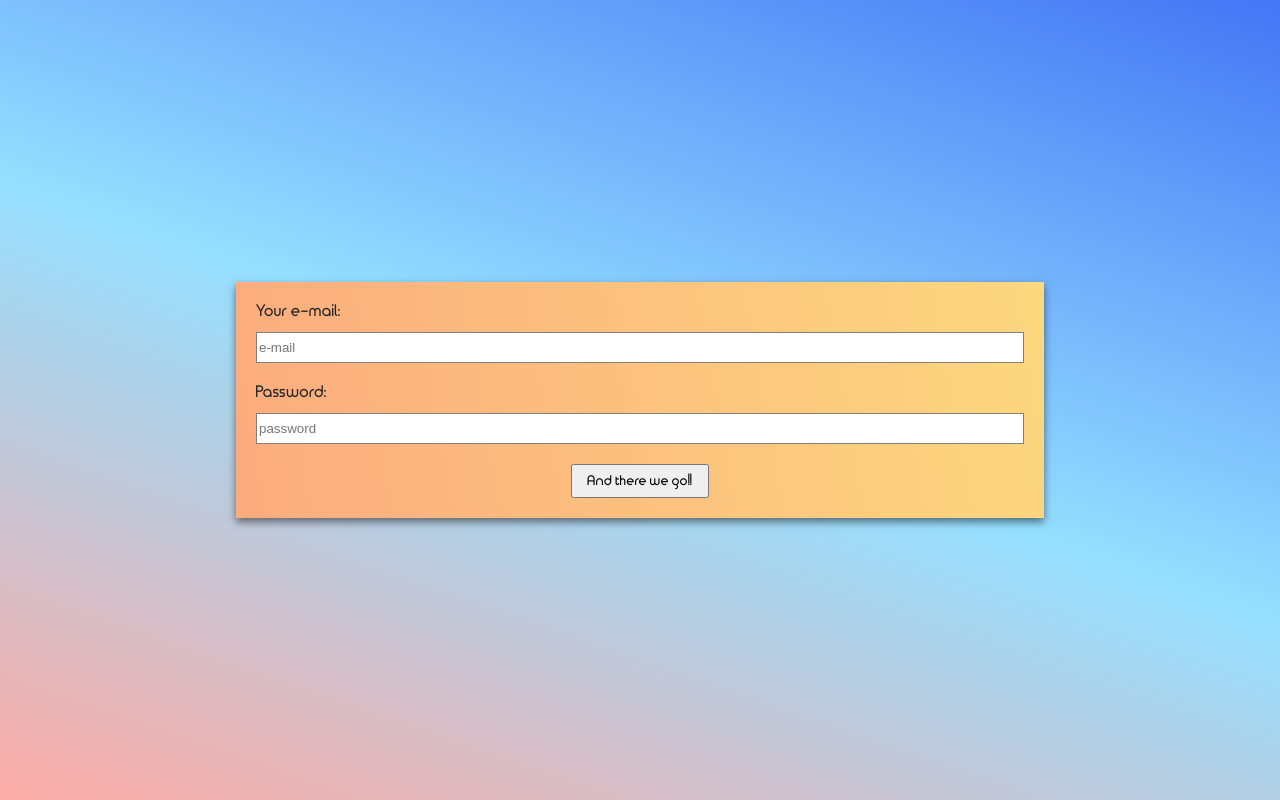
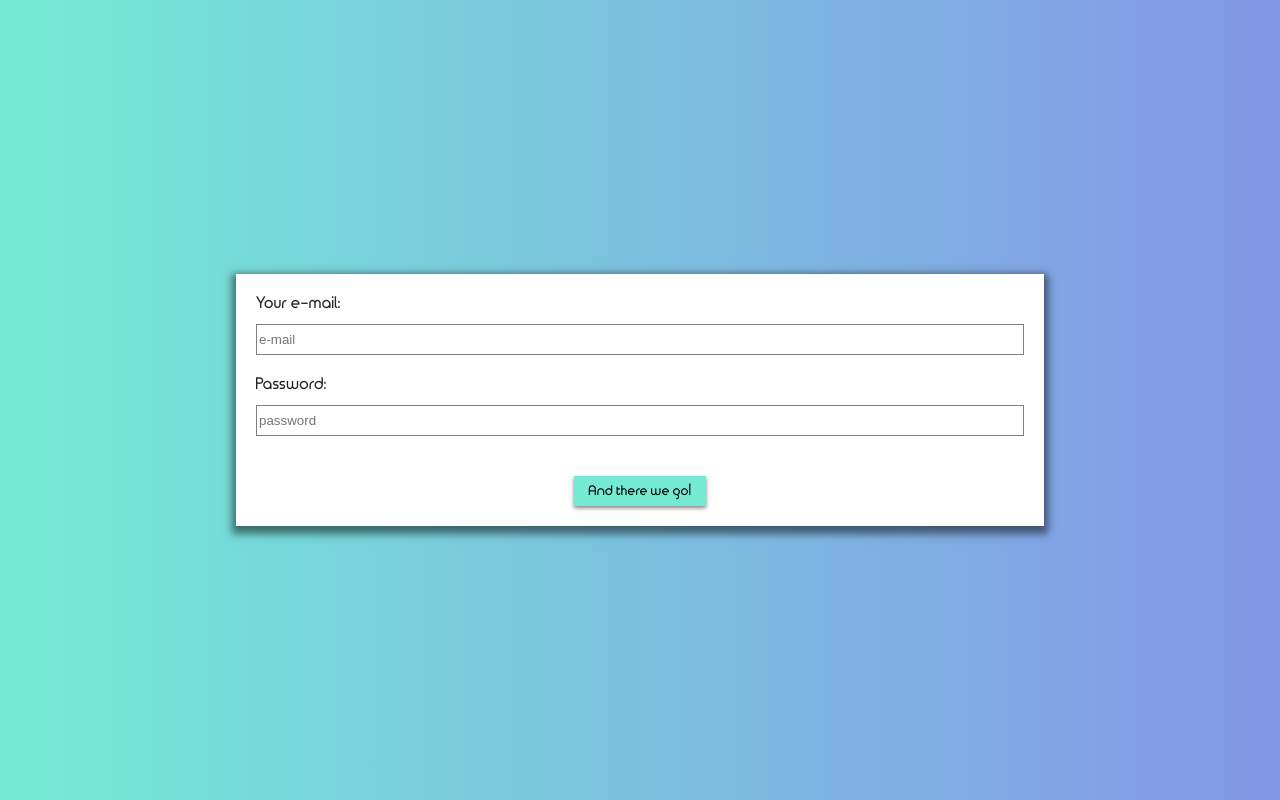
Before and after one commit to GustavoVictor/mmyy.link-ui, a React (Vite) app: page /login in a window 1280 px wide. Built offline with nearby package versions, Linux system fonts and the light colour scheme.

Commit message:
Altera o estilo da tela de login

```diff
--- a/src/pages/login.css
+++ b/src/pages/login.css
@@ -9,8 +9,12 @@
     justify-content: center;
     width: 100%;
     height: 100%;
-    background-color: #FAACA8;
-    background-image: linear-gradient(19deg, #fcaba6 0%, #95dfff, #4376f5 100%);
+    /* background-color: #FAACA8; */
+    /* background-image: linear-gradient(19deg, #fcaba6 0%, #95dfff, #4376f5 100%); */
+    /* background-image: linear-gradient(19deg, #eaad61, #efbc6f, #f5cc7e, #fadb8c, #ffeb9b); */
+    background-color: #74EBD5;
+    background-image: linear-gradient(90deg, #74EBD5 0%, #8496e8 100%);
+
     box-shadow: 0px 4px 8px 0px rgba(0, 0, 0, 0.5);
 }
 
@@ -19,9 +23,8 @@
     min-width: 60%;
     max-width: 30%;
     padding: 20px;
-    background-color: #fbab7e;
-    background-image: linear-gradient(80deg, #FBAB7E 0%, #fcd87e 100%);
-    box-shadow: 0px 4px 8px 0px rgba(0, 0, 0, 0.5);
+    background-color: white;
+    box-shadow: 0px 4px 8px 4px rgba(0, 0, 0, 0.5);
 }
 
 .login-label {
@@ -42,6 +45,20 @@
     padding: 15px;
     height: 1.5em;
     font-family: Timeburner;
+    background-color: #74ead5;
+    border: solid;
+    border: 0px;
+    box-shadow: 0px 2px 4px 0px rgba(0, 0, 0, 0.5);
+}
+
+.login-btn:hover {
+    transition: 0.2s;
+    box-shadow: 0px 2px 8px 0px rgba(0, 0, 0, 0.5);
+}
+
+.login-btn:focus {
+    transition: 0.2s;
+    box-shadow: 0px 2px 8px 0px rgba(0, 0, 0, 0.5);
 }
 
 .login-input {
@@ -49,6 +66,19 @@
     margin-top: 10px;
     border-radius: 0%;
     border: 1px solid grey;
+
+}
+
+.login-input:hover {
+    transition: 0.2s;
+    border: 1px solid #8496e8;
+    box-shadow: 1px 1px 4px 0px #8497e8;
+}
+
+.login-input:focus {
+    /* transition: 0.2s; */
+    outline: 2px solid #8496e8;
+    box-shadow: 1px 1px 4px 0px #8497e8;
 }
 
 .empty-space {
--- a/src/pages/login.tsx
+++ b/src/pages/login.tsx
@@ -69,8 +69,9 @@ export default class Login extends React.Component<Props, State> {
                             onChange={this.handlePasswordChange}
                         />
                     <br className="empty-space"/>
+                    <br className="empty-space"/>
                     <div className="login-btn-container">
-                        <button className='login-btn' type='submit'><b>And there we go!!</b></button>
+                        <button className='login-btn' type='submit'><b>And there we go!</b></button>
                     </div>
                 </form>
             </div>
```
